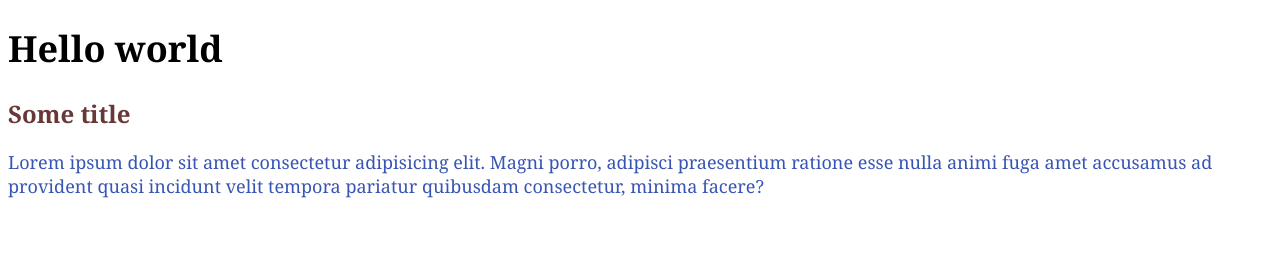
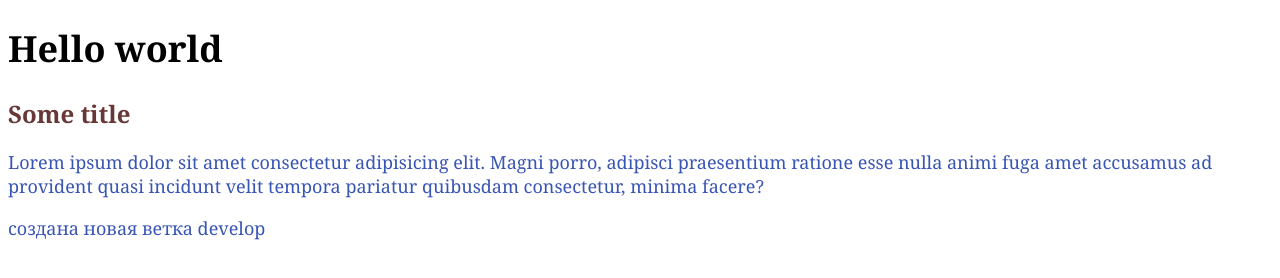
Before and after one commit to azltv/test-repo, a plain HTML site: page index.html in a window 1280 px wide. Drawn offline with Linux system fonts and the light colour scheme.

Commit message:
first commit to develop branch

```diff
--- a/index.html
+++ b/index.html
@@ -12,5 +12,7 @@
     <h2>Some title</h2>
     <p>Lorem ipsum dolor sit amet consectetur adipisicing elit. Magni porro, adipisci praesentium ratione esse nulla animi fuga amet accusamus ad provident quasi incidunt velit tempora pariatur quibusdam consectetur, minima facere?</p>
     <!--comment in html-->
+    <!--new branch develop created-->
+    <p>создана новая ветка develop</p>
 </body>
 </html>
```
